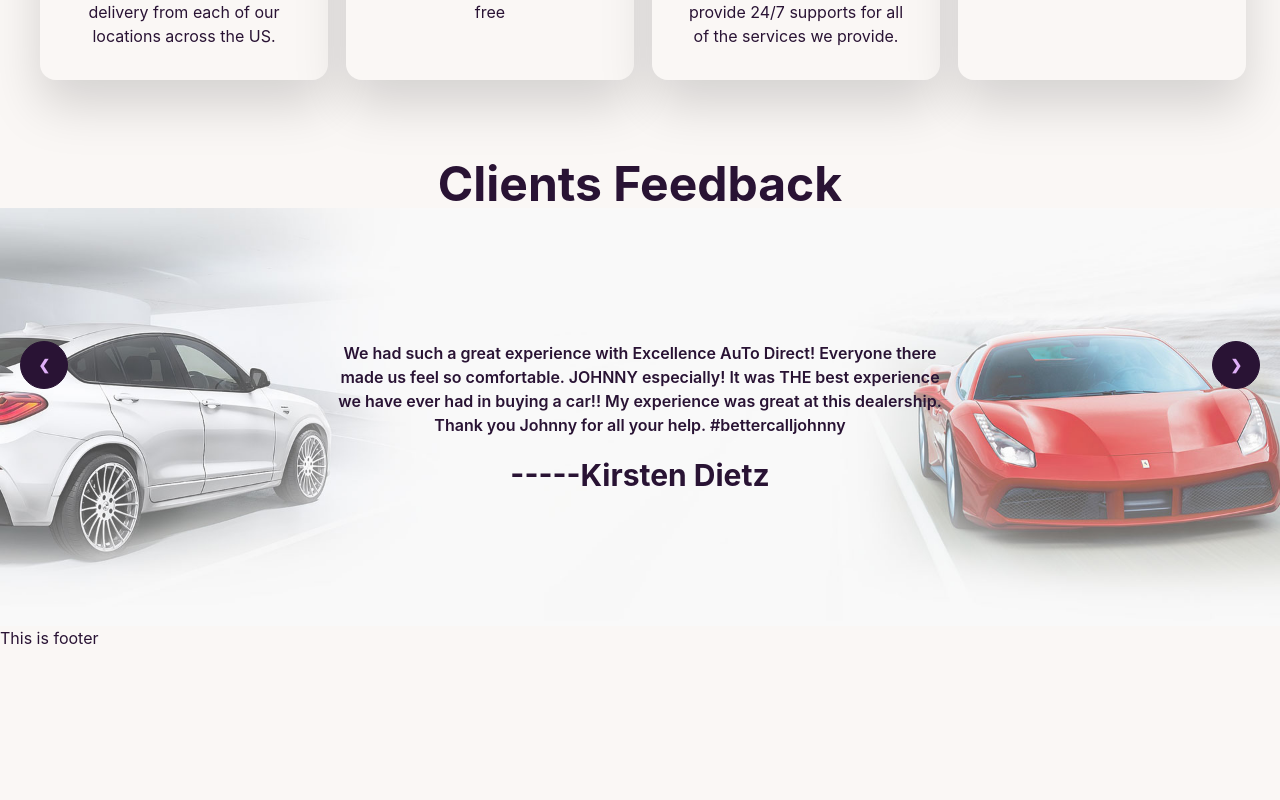
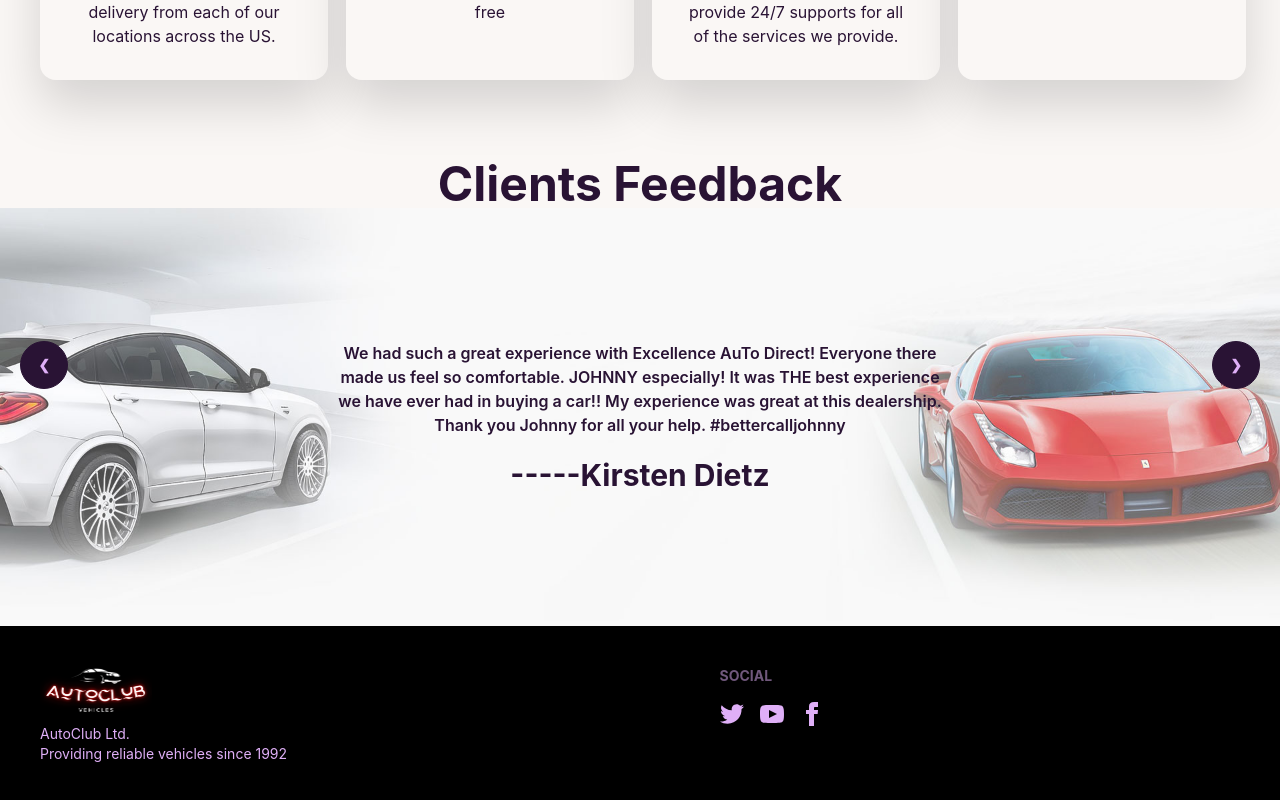
Before and after one commit to syedfarhanreza/auto-club-client, a React (Create React App) app: page / in a window 1280 px wide. Shown: the part 1156-1956 px from the top of the page. Before the commit the page ends 1806 px from the top, so only its background shows below. Built offline with nearby package versions, Linux system fonts and the light colour scheme.

Commit message:
footer added

```diff
--- a/src/Pages/Home/Feedback/Feedback.js
+++ b/src/Pages/Home/Feedback/Feedback.js
@@ -7,7 +7,7 @@
          <div className="carousel w-full">
             <div id="slide1" className="carousel-item relative w-full">
                 <img src={bg} alt="Background" className="w-full" />
-                <div className="absolute flex justify-between transform -translate-y-1/2 left-5 right-5 top-1/2">
+                <div className="absolute flex justify-evenly transform -translate-y-1/2 left-5 right-5 top-1/2">
                     <a href="#slide4" className="btn btn-circle">❮</a>
 
                     <div className='text-center items-center w-1/2 mx-auto'>
--- a/src/Pages/Shared/Footer/Footer.js
+++ b/src/Pages/Shared/Footer/Footer.js
@@ -1,10 +1,23 @@
 import React from 'react';
+import { Link } from 'react-router-dom';
+import logo from '../../../assets/logo/autoclub.png'
 
 const Footer = () => {
     return (
-        <div>
-            <h2>This is footer</h2>
-        </div>
+        <footer className="footer p-10 bg-black text-neutral-content">
+  <div>
+    <img src={logo} className="w-28" alt="" />
+    <p>AutoClub Ltd.<br/>Providing reliable vehicles since 1992</p>
+  </div>
+  <div>
+    <span className="footer-title">Social</span>
+    <div className="grid grid-flow-col gap-4">
+      <Link><svg xmlns="http://www.w3.org/2000/svg" width="24" height="24" viewBox="0 0 24 24" className="fill-current"><path d="M24 4.557c-.883.392-1.832.656-2.828.775 1.017-.609 1.798-1.574 2.165-2.724-.951.564-2.005.974-3.127 1.195-.897-.957-2.178-1.555-3.594-1.555-3.179 0-5.515 2.966-4.797 6.045-4.091-.205-7.719-2.165-10.148-5.144-1.29 2.213-.669 5.108 1.523 6.574-.806-.026-1.566-.247-2.229-.616-.054 2.281 1.581 4.415 3.949 4.89-.693.188-1.452.232-2.224.084.626 1.956 2.444 3.379 4.6 3.419-2.07 1.623-4.678 2.348-7.29 2.04 2.179 1.397 4.768 2.212 7.548 2.212 9.142 0 14.307-7.721 13.995-14.646.962-.695 1.797-1.562 2.457-2.549z"></path></svg></Link>
+      <Link><svg xmlns="http://www.w3.org/2000/svg" width="24" height="24" viewBox="0 0 24 24" className="fill-current"><path d="M19.615 3.184c-3.604-.246-11.631-.245-15.23 0-3.897.266-4.356 2.62-4.385 8.816.029 6.185.484 8.549 4.385 8.816 3.6.245 11.626.246 15.23 0 3.897-.266 4.356-2.62 4.385-8.816-.029-6.185-.484-8.549-4.385-8.816zm-10.615 12.816v-8l8 3.993-8 4.007z"></path></svg></Link>
+      <Link><svg xmlns="http://www.w3.org/2000/svg" width="24" height="24" viewBox="0 0 24 24" className="fill-current"><path d="M9 8h-3v4h3v12h5v-12h3.642l.358-4h-4v-1.667c0-.955.192-1.333 1.115-1.333h2.885v-5h-3.808c-3.596 0-5.192 1.583-5.192 4.615v3.385z"></path></svg></Link>
+    </div>
+  </div>
+</footer>
     );
 };
 
```
Also changed, not shown: src/assets/logo/autoclub.png.
